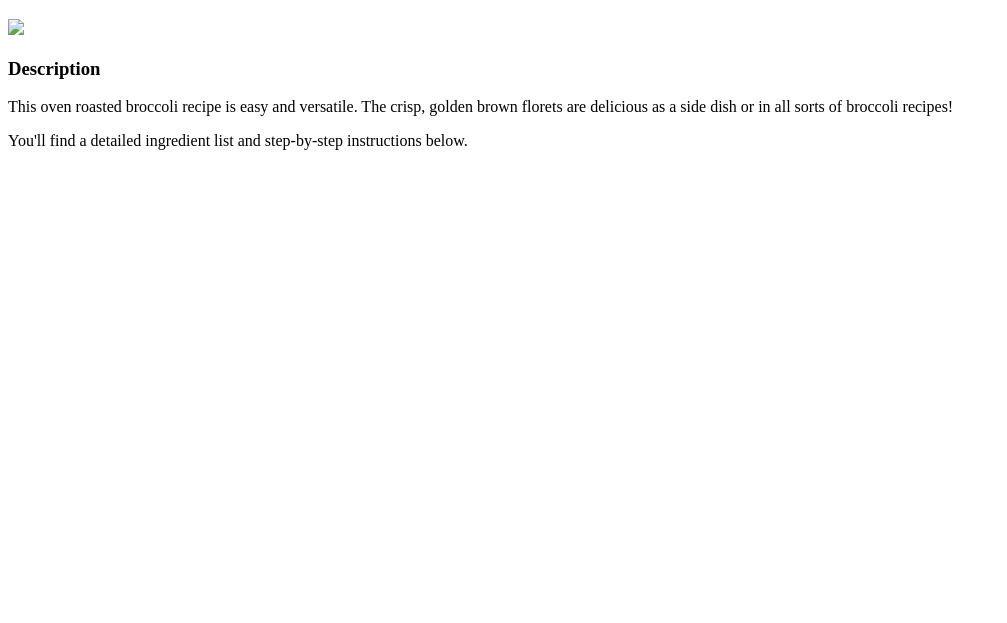
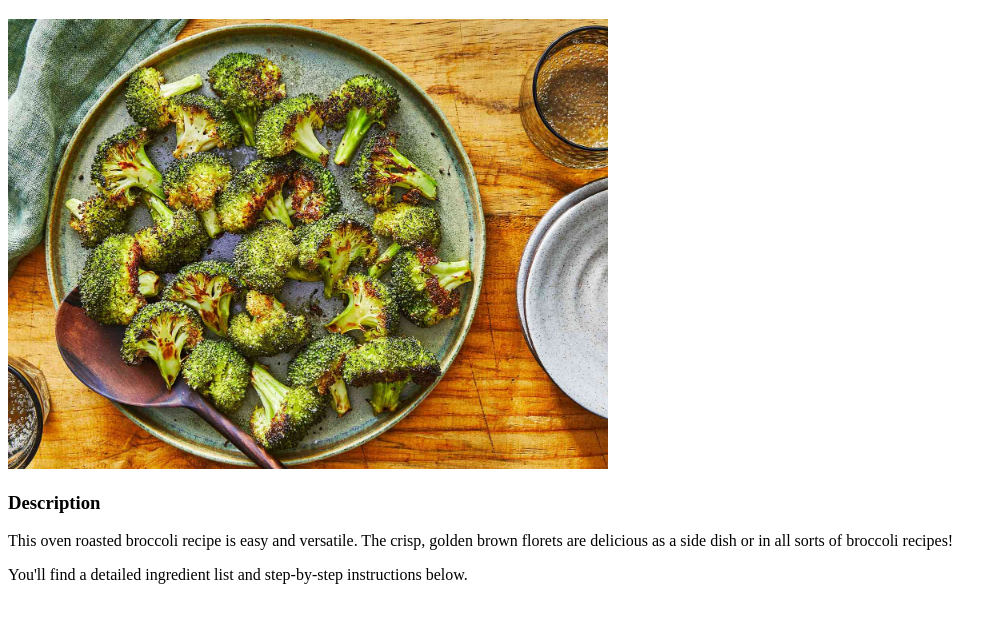
Before and after one commit to nekosoffy/od-recipes, a plain HTML site: page recipes/roasted-broccoli.html in a window 1280 px wide. Shown: the part 61-684 px from the top of the page, without its empty margins (0-1007 px from the left). Drawn offline with Linux system fonts and the light colour scheme.

Commit message:
Fix previous photo not showing properly

```diff
--- a/recipes/roasted-broccoli.html
+++ b/recipes/roasted-broccoli.html
@@ -6,7 +6,7 @@
 </head>
 <body>
     <h1>Roasted Broccoli</h1>
-    <img src="./images/roasted-broccoli.jpg">
+    <img src="../images/roasted-broccoli.jpg" alt="A photo of a roasted broccoli dish" width="600">
     <h3>Description</h3>
     <p>This oven roasted broccoli recipe is easy and versatile. The crisp, golden brown florets are delicious as a side dish or in all sorts of broccoli recipes!</p>
     <p>You'll find a detailed ingredient list and step-by-step instructions below.</p>
```
Also changed, not shown: images/roasted-broccoli.jpg (added), 1 other file.
